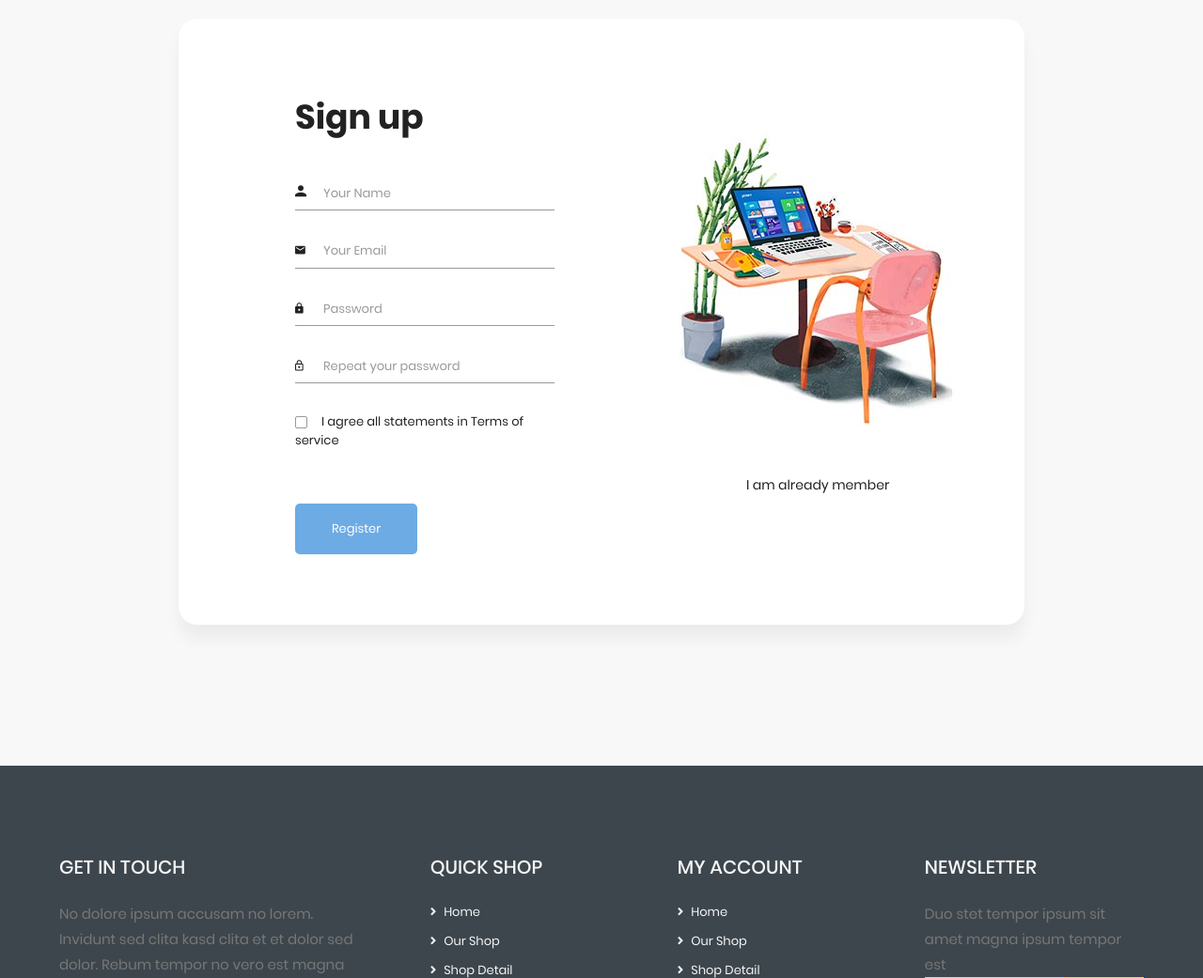
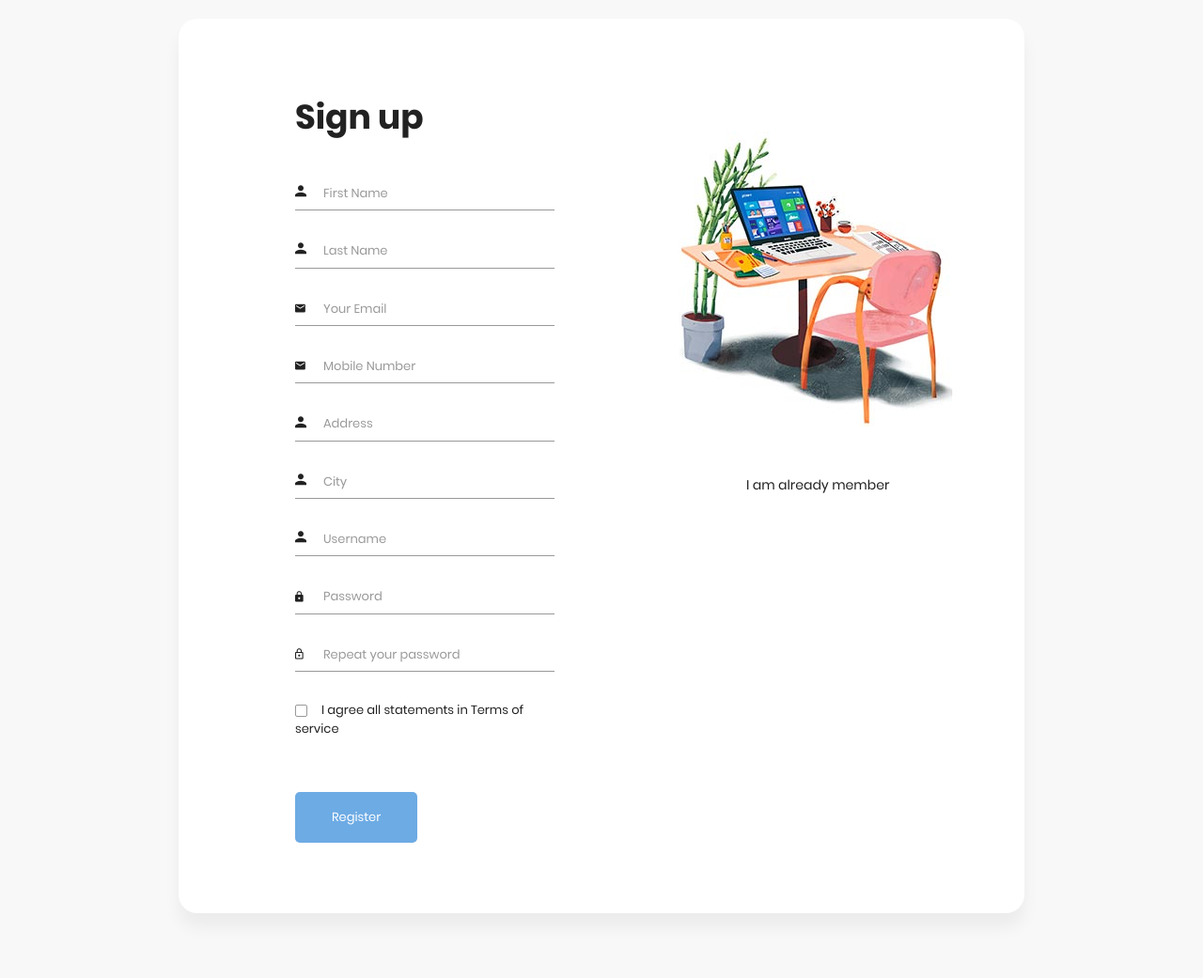
Before and after one commit to nepalimohan/Multistore, a Django app: page /account/register/ in a window 1280 px wide. Shown: the part 197-1238 px from the top of the page at 94% size. Run offline with Django 4.2, Linux system fonts and the light colour scheme; some libraries are stand-ins or nearby versions.

Commit message:
ChangesMade

```diff
--- a/templates/account/register.html
+++ b/templates/account/register.html
@@ -16,11 +16,31 @@
                 <form method="POST" class="register-form" id="register-form">
                     <div class="form-group">
                         <label for="name"><i class="zmdi zmdi-account material-icons-name"></i></label>
-                        <input type="text" name="name" id="name" placeholder="Your Name"/>
+                        <input type="text" name="first_name" id="first_name" placeholder="First Name"/>
+                    </div>
+                    <div class="form-group">
+                        <label for="name"><i class="zmdi zmdi-account material-icons-name"></i></label>
+                        <input type="text" name="last_name" id="last_name" placeholder="Last Name"/>
                     </div>
                     <div class="form-group">
                         <label for="email"><i class="zmdi zmdi-email"></i></label>
                         <input type="email" name="email" id="email" placeholder="Your Email"/>
+                    </div>
+                    <div class="form-group">
+                        <label for="number"><i class="zmdi zmdi-email"></i></label>
+                        <input type="number" name="phone" id="phone" placeholder="Mobile Number"/>
+                    </div>
+                    <div class="form-group">
+                        <label for="address"><i class="zmdi zmdi-account material-icons-name"></i></label>
+                        <input type="text" name="address" id="address" placeholder="Address"/>
+                    </div>
+                    <div class="form-group">
+                        <label for="city"><i class="zmdi zmdi-account material-icons-name"></i></label>
+                        <input type="text" name="city" id="city" placeholder="City"/>
+                    </div>
+                    <div class="form-group">
+                        <label for="name"><i class="zmdi zmdi-account material-icons-name"></i></label>
+                        <input type="text" name="username" id="username" placeholder="Username"/>
                     </div>
                     <div class="form-group">
                         <label for="pass"><i class="zmdi zmdi-lock"></i></label>
```
